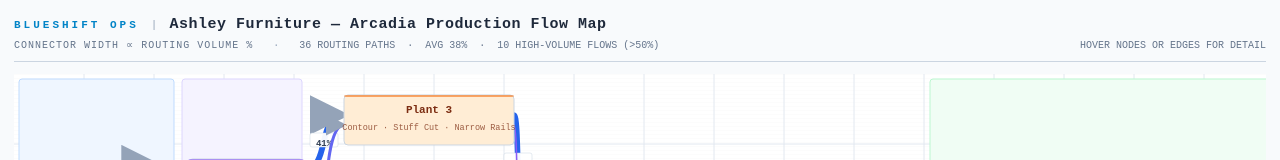
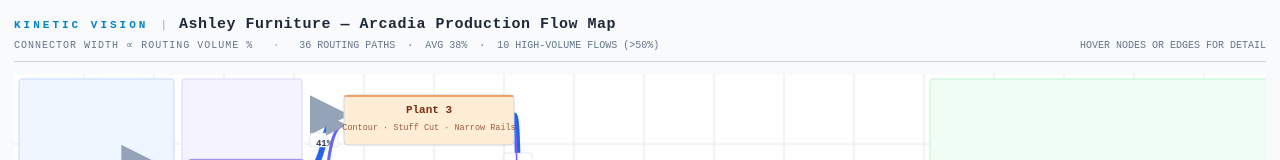
Before and after one commit to gabellon-ai/ashley-flowmap, a React (Vite) app: page / in a window 1280 px wide. Shown: the top 160 px of the page. Built offline with nearby package versions, Linux system fonts and the light colour scheme.

Commit message:
Replace Blueshift Ops with Kinetic Vision

```diff
--- a/src/AshleyFlowMap.jsx
+++ b/src/AshleyFlowMap.jsx
@@ -173,7 +173,7 @@
       <div style={{ marginBottom: 12, borderBottom: "1px solid #cbd5e1", paddingBottom: 10 }}>
         <div style={{ display: "flex", alignItems: "baseline", gap: 12 }}>
           <span style={{ color: "#0284c7", fontSize: 11, letterSpacing: 3, textTransform: "uppercase", fontWeight: 700 }}>
-            BLUESHIFT OPS
+            KINETIC VISION
           </span>
           <span style={{ color: "#94a3b8", fontSize: 11 }}>|</span>
           <span style={{ color: "#1e293b", fontSize: 15, fontWeight: 700, letterSpacing: 0.5 }}>
```
